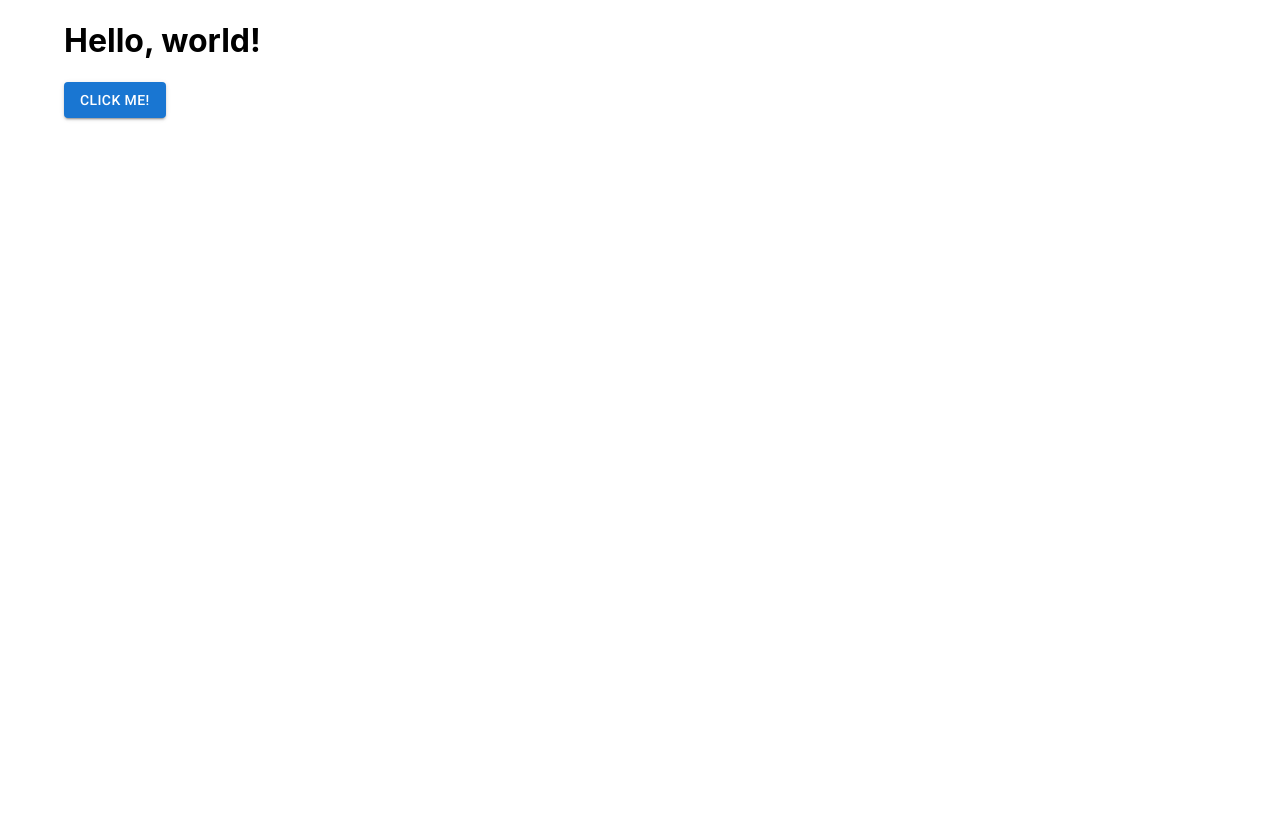
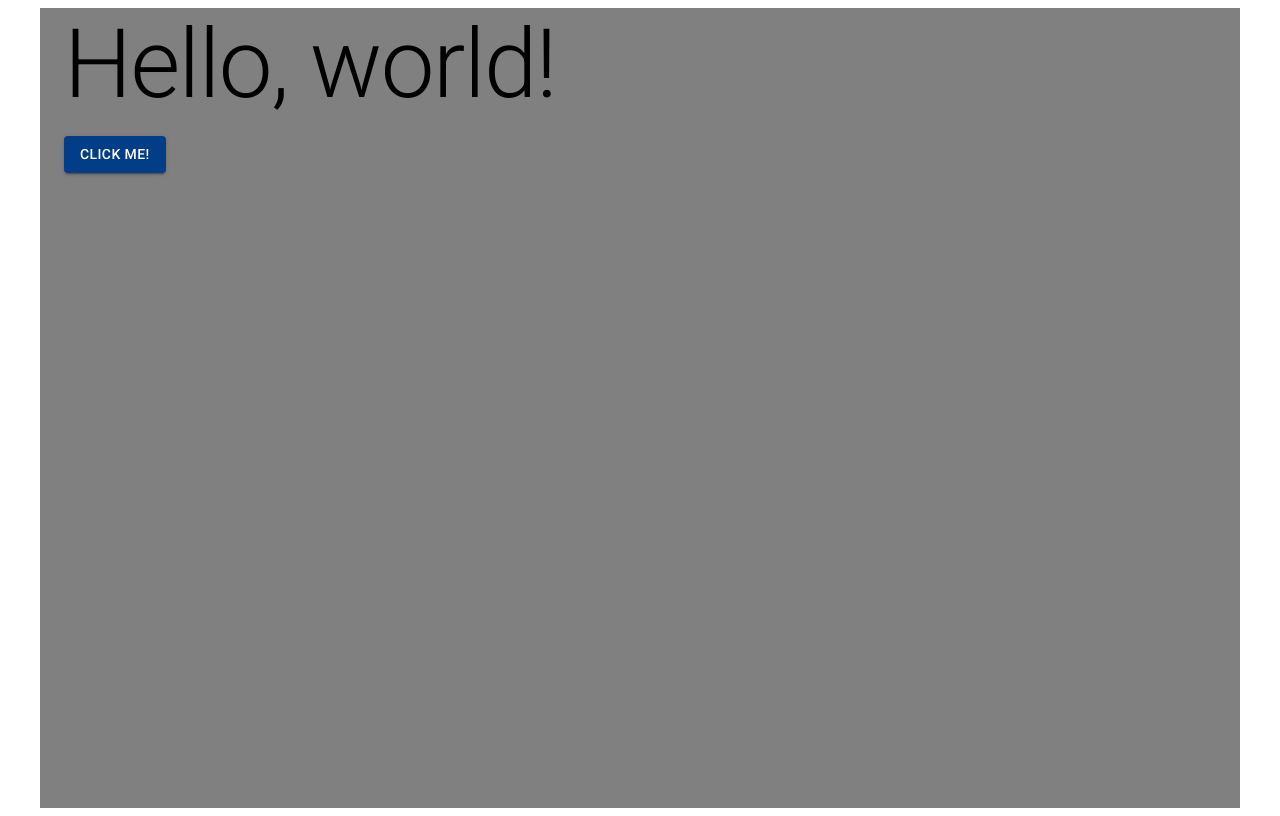
Before and after one commit to austinh-io/Vivanda-Codex, a React (Vite) app: page / in a window 1280 px wide. Built offline with nearby package versions, Linux system fonts and the light colour scheme.

Commit message:
Update styling in App and Test components

```diff
--- a/src/App.tsx
+++ b/src/App.tsx
@@ -4,7 +4,7 @@ import Test from './components/test';
 
 function App() {
   return (
-    <Container>
+    <Container sx={{ bgcolor: 'gray', height: '100vh' }}>
       <Test />
     </Container>
   );
--- a/src/components/Test.tsx
+++ b/src/components/Test.tsx
@@ -1,10 +1,14 @@
-import { Button } from '@mui/material';
+import { Button, Typography } from '@mui/material';
 
 export default function Test() {
   return (
     <>
-      <h1>Hello, world!</h1>
-      <Button variant='contained'>Click Me!</Button>
+      <Typography variant='h1'>Hello, world!</Typography>
+      <Button
+        variant='contained'
+        sx={{ mt: '1rem' }}>
+        Click Me!
+      </Button>
     </>
   );
 }
--- a/src/main.tsx
+++ b/src/main.tsx
@@ -6,9 +6,20 @@ import '@fontsource/roboto/300.css';
 import '@fontsource/roboto/400.css';
 import '@fontsource/roboto/500.css';
 import '@fontsource/roboto/700.css';
+import { ThemeProvider, createTheme } from '@mui/material';
+
+const theme = createTheme({
+  palette: {
+    primary: {
+      main: '#013e87',
+    },
+  },
+});
 
 ReactDOM.createRoot(document.getElementById('root')!).render(
   <React.StrictMode>
-    <App />
+    <ThemeProvider theme={theme}>
+      <App />
+    </ThemeProvider>
   </React.StrictMode>
 );
```
